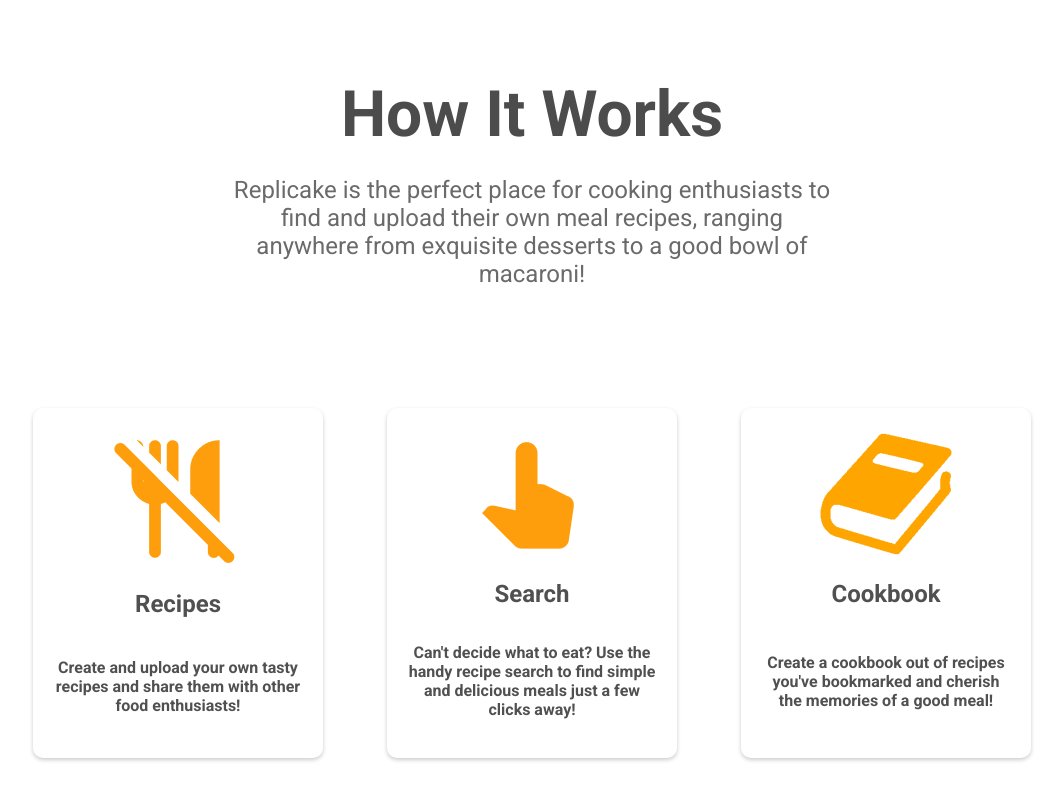
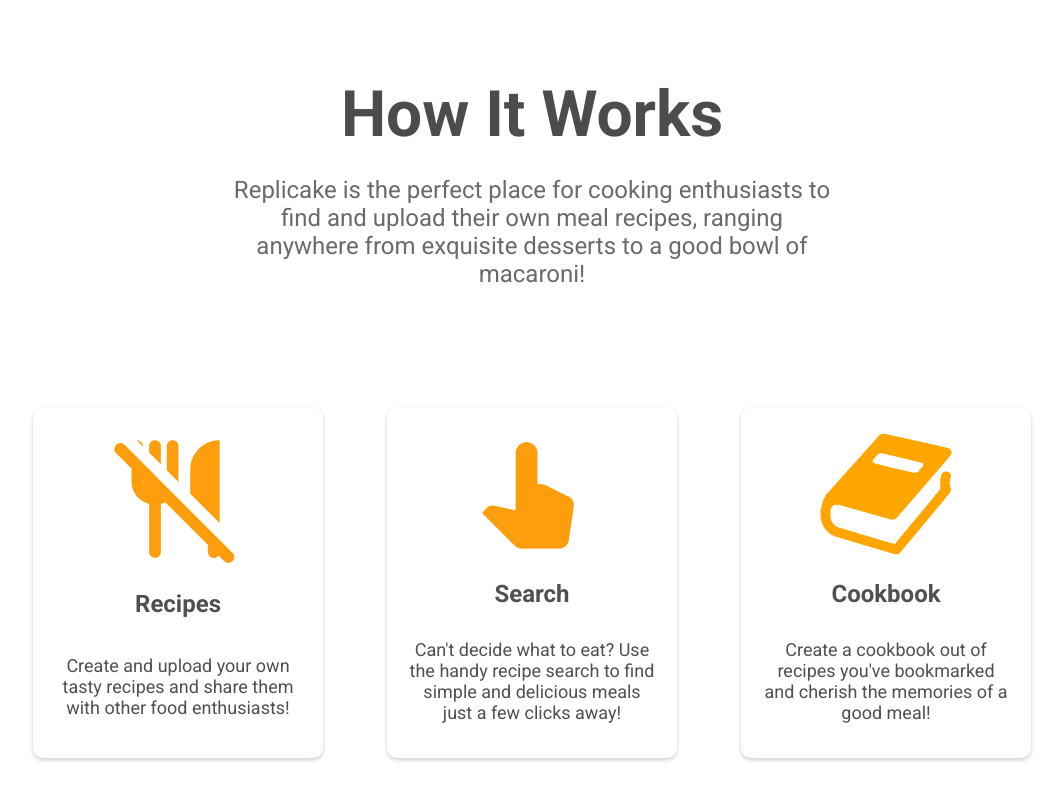
Before and after one commit to HPhilipN/C276-Project, a React (Vite) app in the folder frontend/: page / in a window 1280 px wide. Shown: the part 866-1666 px from the top of the page, without its empty margins (108-1171 px from the left). Built offline with nearby package versions, Linux system fonts and the light colour scheme.

Commit message:
change font in box

```diff
--- a/frontend/src/Work.jsx
+++ b/frontend/src/Work.jsx
@@ -38,7 +38,7 @@
               <img src={data.image} alt="" />
             </div>
             <h2>{data.title}</h2>
-            <p>{data.text}</p>
+            <p className="work-section-text">{data.text}</p>
           </div>
         ))}
       </div>
--- a/frontend/src/styles/App.css
+++ b/frontend/src/styles/App.css
@@ -310,7 +310,7 @@
   flex: 1;
   display: flex;
   align-items: center;
-  font-weight: 600;
+  font-weight: 500;
 }
 
 @media (max-width: 1000px) {
@@ -439,3 +439,8 @@
   border-radius: 10px;
   box-shadow: 0 2px 4px rgba(0, 0, 0, 0.2);
 }
+
+.work-section-text {
+  font-weight: normal;
+  font-size: 18px;
+}
```
